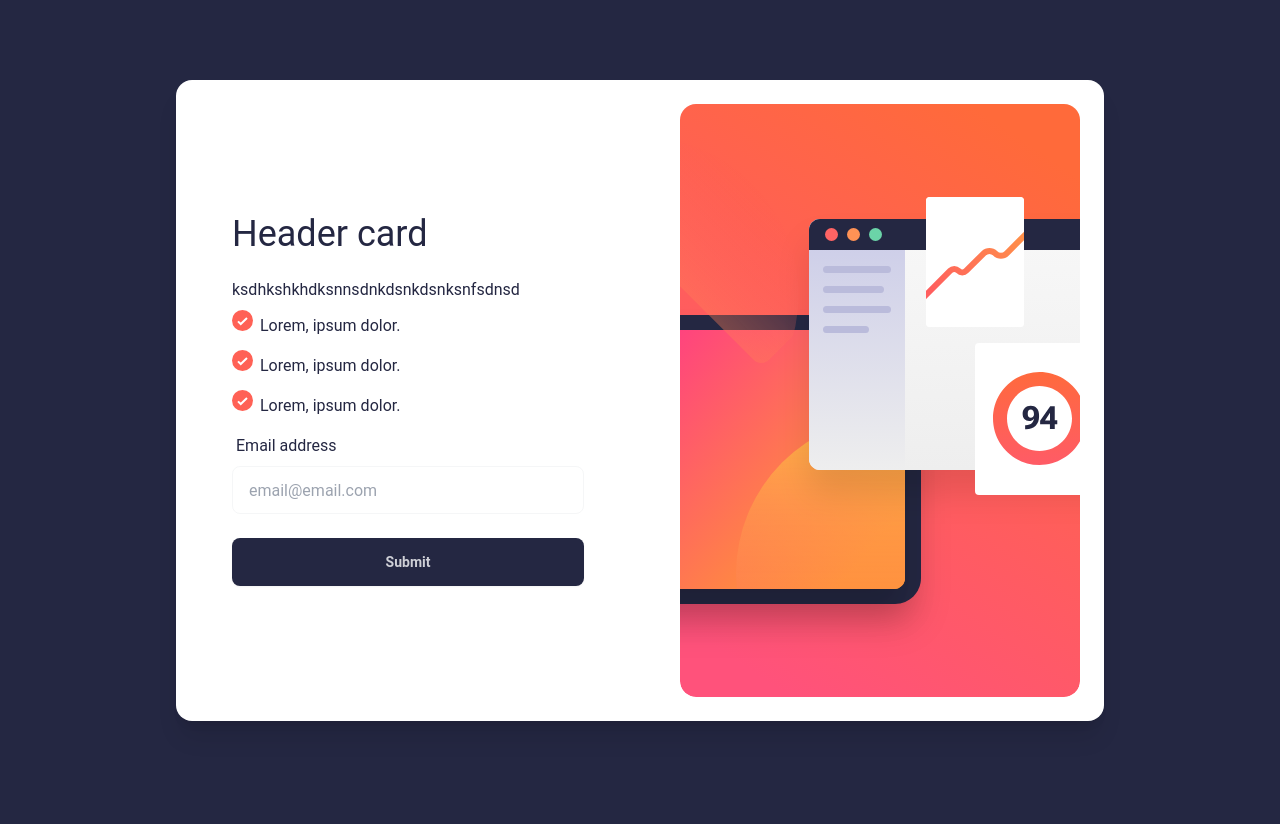
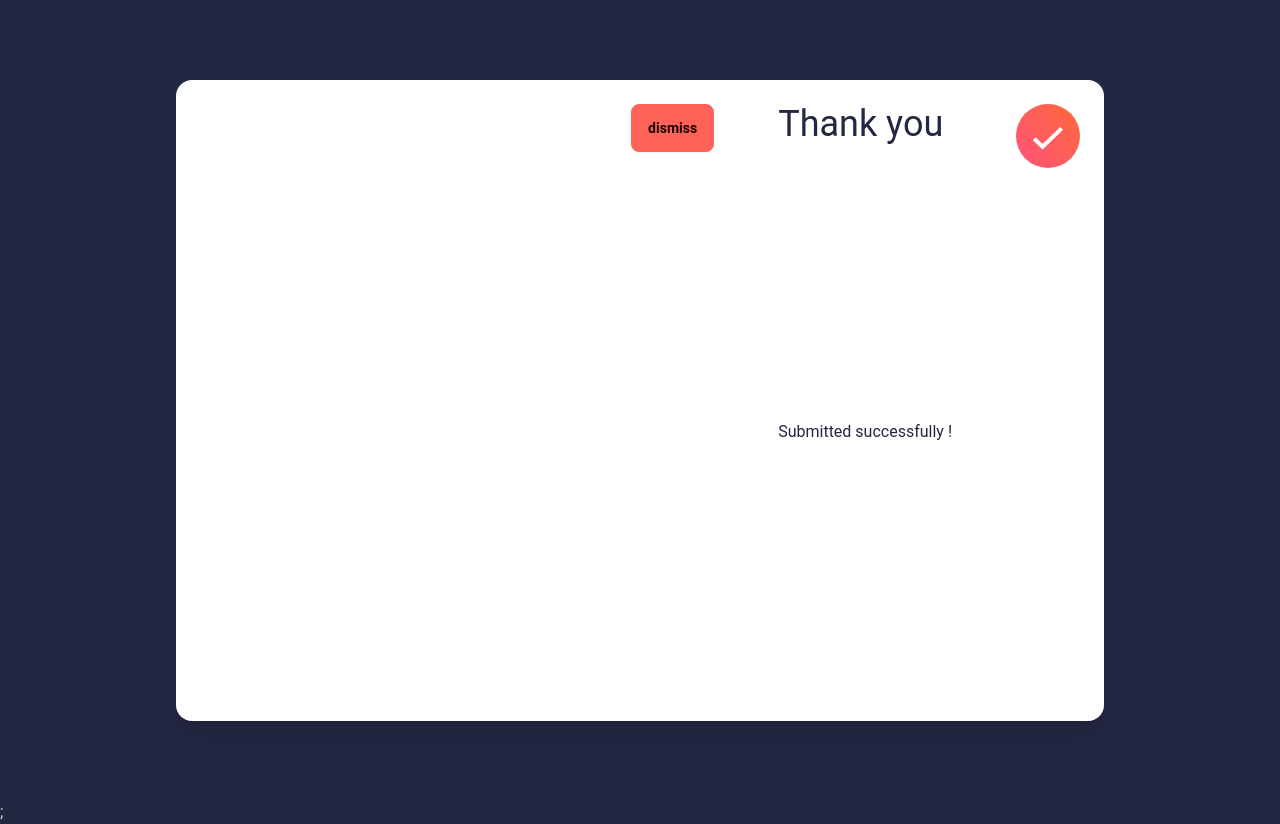
Before and after one commit to Hcmwebs/newsletter-sign-up-with-success-message, a React (Vite) app: page / in a window 1280 px wide. Before the commit the page ends 800 px from the top, so only its background shows below. Built offline with nearby package versions, Linux system fonts and the light colour scheme.

Commit message:
set up card Success

```diff
--- a/src/App.jsx
+++ b/src/App.jsx
@@ -2,17 +2,8 @@ import { useState } from 'react';
 import { Card, CardSuccess } from './components';
 const App = () => {
 	const [isSubmitted, setIsSubmitted] = useState(false);
-	if (isSubmitted === 'true') {
-		return (
-			<main className='w-[90vw] max-w-[1440px] min-h-screen my-0 mx-auto grid grid-cols-1 place-items-center'>
-				<CardSuccess />
-			</main>
-		);
-	}
 	return (
-		<main className='w-[90vw] max-w-[1440px] min-h-screen my-0 mx-auto grid grid-cols-1 place-items-center'>
-			<Card />
-		</main>
+		<>{isSubmitted ? <Card isSubmitted={isSubmitted} /> : <CardSuccess />};</>
 	);
 };
 
--- /dev/null
+++ b/src/components/Button.jsx
@@ -0,0 +1,11 @@
+import React from 'react';
+
+const Button = ({ type, text, className }) => {
+	return (
+		<button type={type} className={className}>
+			{text}
+		</button>
+	);
+};
+
+export default Button;
--- a/src/components/CardSuccess.jsx
+++ b/src/components/CardSuccess.jsx
@@ -1,7 +1,15 @@
-import React from 'react';
+import { CardSuccessImage, Title, Button } from './index';
 
 const CardSuccess = () => {
-	return <div>CardSuccess</div>;
+	return (
+		<main className='w-[90vw] max-w-[1440px] min-h-screen my-0 mx-auto grid grid-cols-1 place-items-center'>
+			<div className='card w-[375px] max-h-[842px] lg:w-[928px] lg:h-[641px] lg:flex-row-reverse shadow-xl rounded-none bg-white text-base-100 lg:rounded-2xl lg:p-6 lg:gap-x-16'>
+				<CardSuccessImage />
+				<Title header='Thank you' text='Submitted successfully !' />
+				<Button type='button' text='dismiss' className='btn btn-primary' />
+			</div>
+		</main>
+	);
 };
 
 export default CardSuccess;
--- a/src/components/CardSuccessImage.jsx
+++ b/src/components/CardSuccessImage.jsx
@@ -5,7 +5,7 @@ const CardSuccessImage = () => {
 		<picture>
 			<source media='(max-width:1000px)' srcSet={successIcon} />
 			<source media='(min-width:1028px)' srcSet={successIcon} />
-			<img src={success} alt='success icon' className='rounded-b-2xl' />
+			<img src={successIcon} alt='success icon' className='rounded-b-2xl' />
 		</picture>
 	);
 };
--- a/src/components/Form.jsx
+++ b/src/components/Form.jsx
@@ -1,18 +1,21 @@
 import { useState } from 'react';
 
 const Form = () => {
+	const initialState = { email: '' };
 	const [isSubmitted, setSubmitted] = useState(false);
-	const [email, setEmail] = useState('');
+	const [values, setValues] = useState(initialState);
+
 	const handleChange = (e) => {
+		const name = e.target.name;
 		const value = e.target.value;
-		setEmail(value);
+		setEmail({ ...values, [name]: value });
 	};
 	const handleSubmit = (e) => {
 		e.preventDefault();
+		const { email } = values;
 		if (!email) return;
-
-		setEmail('');
-		setSubmitted(true);
+		setValues(initialState);
+		setSubmitted(!isSubmitted);
 	};
 	return (
 		<form onSubmit={handleSubmit} className='grid grid-cols-1 gap-y-6 w-full'>
@@ -24,7 +27,7 @@ const Form = () => {
 					type='email'
 					name='email'
 					id='email'
-					value={email}
+					value={values.email}
 					onChange={handleChange}
 					placeholder='email@email.com'
 					className='input input-bordered input-base-100 bg-transparent text-base-100 focus:outline-none focus:border-2 focus:border-base-100 invalid:border-primary'
--- a/src/components/index.jsx
+++ b/src/components/index.jsx
@@ -1,3 +1,4 @@
+import Button from './Button';
 import Card from './Card';
 import CardBody from './CardBody';
 import CardImage from './CardImage';
@@ -7,6 +8,7 @@ import Form from './Form';
 import List from './List';
 import Title from './Title';
 export {
+	Button,
 	CardSuccess,
 	CardSuccessImage,
 	Card,
```
